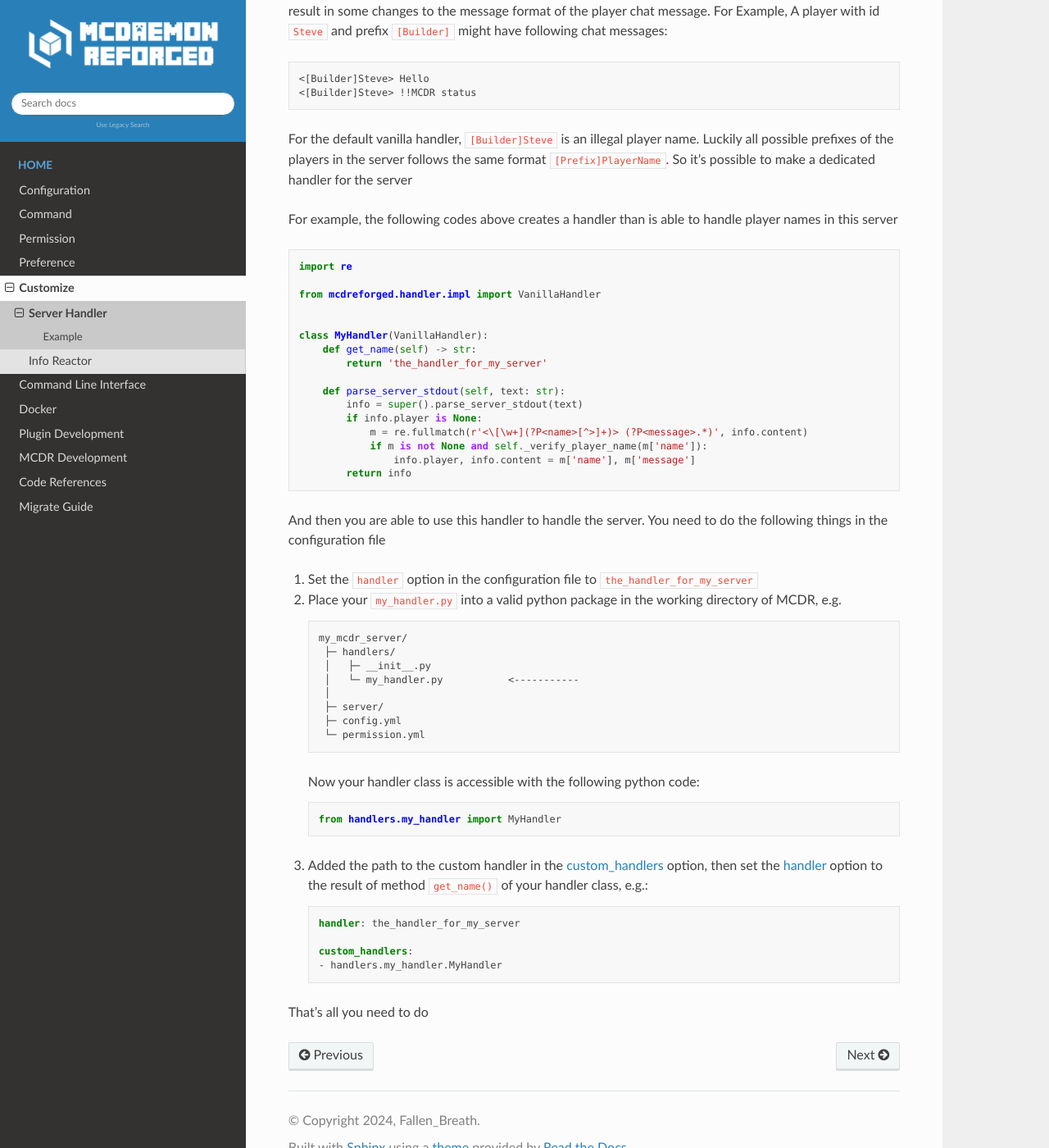
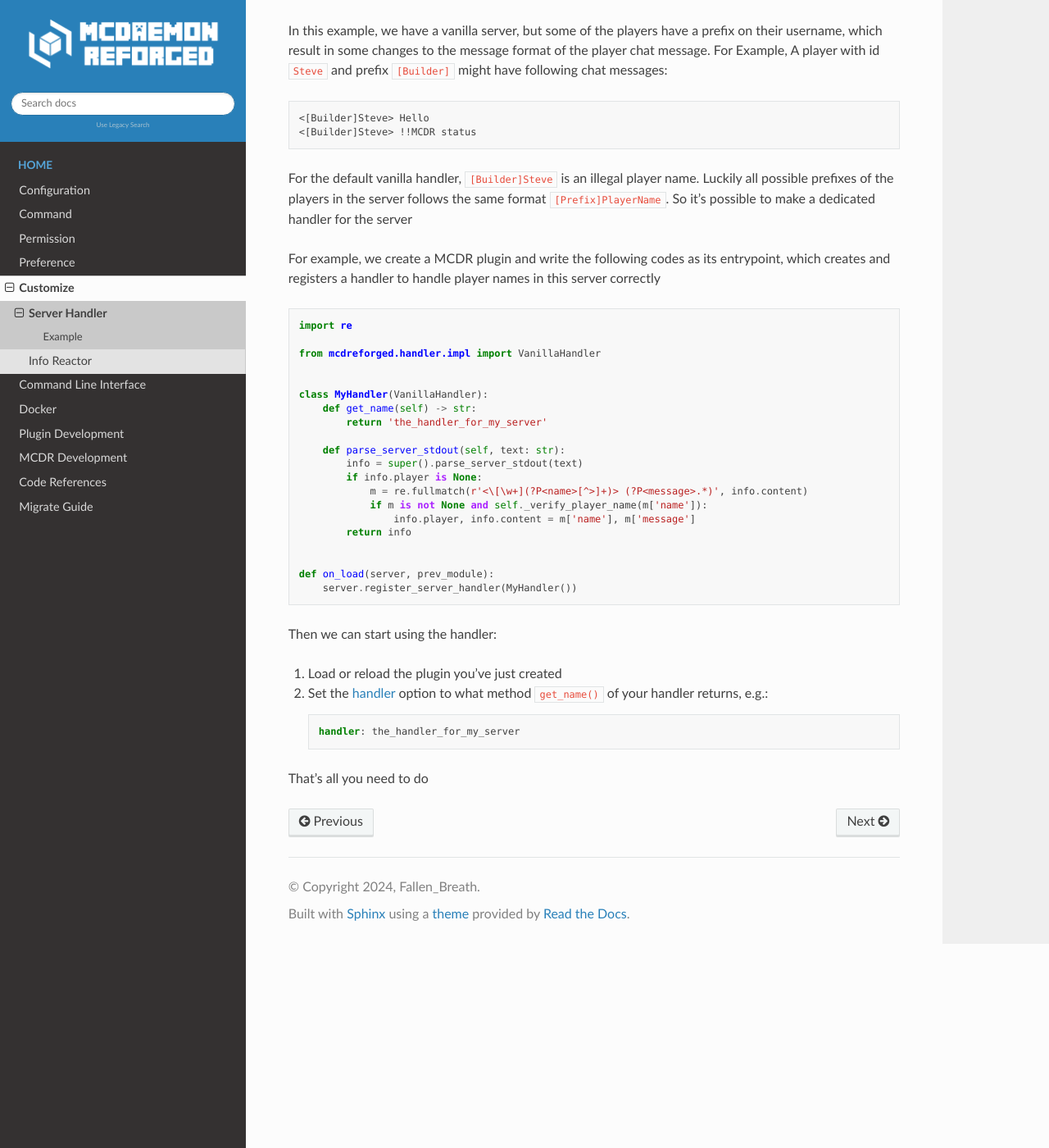
Before and after one commit to MCDReforged/MCDReforged, a Sphinx documentation site: the page built from docs/source/customize/handler.rst, in a window 1280 px wide and 1400 px high, scrolled down 551 px. Shown: the whole window at 82% size. Built offline with Sphinx 7.4.7 and the Read the Docs theme 2.0.0, drawn with Linux system fonts in a browser that asks for light colours; pages that are not in the unit, such as notebooks, are missing from menus; the version number could not be read and is left out; comment, search, counter and statistics services are not loaded; some of the changed text lies outside the part shown.

Commit message:
docs: use plugins to provide server handler (#327)
* docs: use plugins to provide server handler

* use a link

* fix

```diff
--- a/docs/source/customize/handler.rst
+++ b/docs/source/customize/handler.rst
@@ -9,6 +9,8 @@ MCDR itself has already includes a number of server handlers for widely-used Min
 To design a server handler, you need to inherit from an existed server handler class, or the base class :class:`~mcdreforged.handler.impl.abstract_minecraft_handler.AbstractMinecraftHandler`
 
 It's recommend to firstly have a look at the implementation of the server handlers in MCDR first and try to understand them
+
+For easier use and distribution, it is recommended to provide server handlers by creating a :ref:`plugin_dev/basic:MCDR Plugin`.
 
 Example
 -------
@@ -22,7 +24,7 @@ In this example, we have a vanilla server, but some of the players have a prefix
 
 For the default vanilla handler, ``[Builder]Steve`` is an illegal player name. Luckily all possible prefixes of the players in the server follows the same format ``[Prefix]PlayerName``. So it's possible to make a dedicated handler for the server
 
-For example, the following codes above creates a handler than is able to handle player names in this server
+For example, we create a MCDR plugin and write the following codes as its entrypoint, which creates and registers a handler to handle player names in this server correctly
 
 .. code-block:: python
 
@@ -43,37 +45,19 @@ For example, the following codes above creates a handler than is able to handle
                     info.player, info.content = m['name'], m['message']
             return info
 
-And then you are able to use this handler to handle the server. You need to do the following things in the configuration file
+
+    def on_load(server, prev_module):
+        server.register_server_handler(MyHandler())
 
 
-1.  Set the ``handler`` option in the configuration file to ``the_handler_for_my_server``
-2.  Place your ``my_handler.py`` into a valid python package in the working directory of MCDR, e.g.
+Then we can start using the handler:
 
-    .. code-block::
 
-        my_mcdr_server/
-         ├─ handlers/
-         │   ├─ __init__.py
-         │   └─ my_handler.py           <-----------
-         │
-         ├─ server/
-         ├─ config.yml
-         └─ permission.yml
-
-    Now your handler class is accessible with the following python code:
-
-    .. code-block:: python
-
-        from handlers.my_handler import MyHandler
-
-3.  Added the path to the custom handler in the :ref:`configuration:custom_handlers` option,
-    then set the :ref:`configuration:handler` option to the result of method ``get_name()`` of your handler class, e.g.:
+1.  Load or reload the plugin you've just created
+2.  Set the :ref:`configuration:handler` option to what method ``get_name()`` of your handler returns, e.g.:
 
     .. code-block:: yaml
 
         handler: the_handler_for_my_server
 
-        custom_handlers:
-        - handlers.my_handler.MyHandler
-
 That's all you need to do
```
Also changed, not shown: 1 other file.
